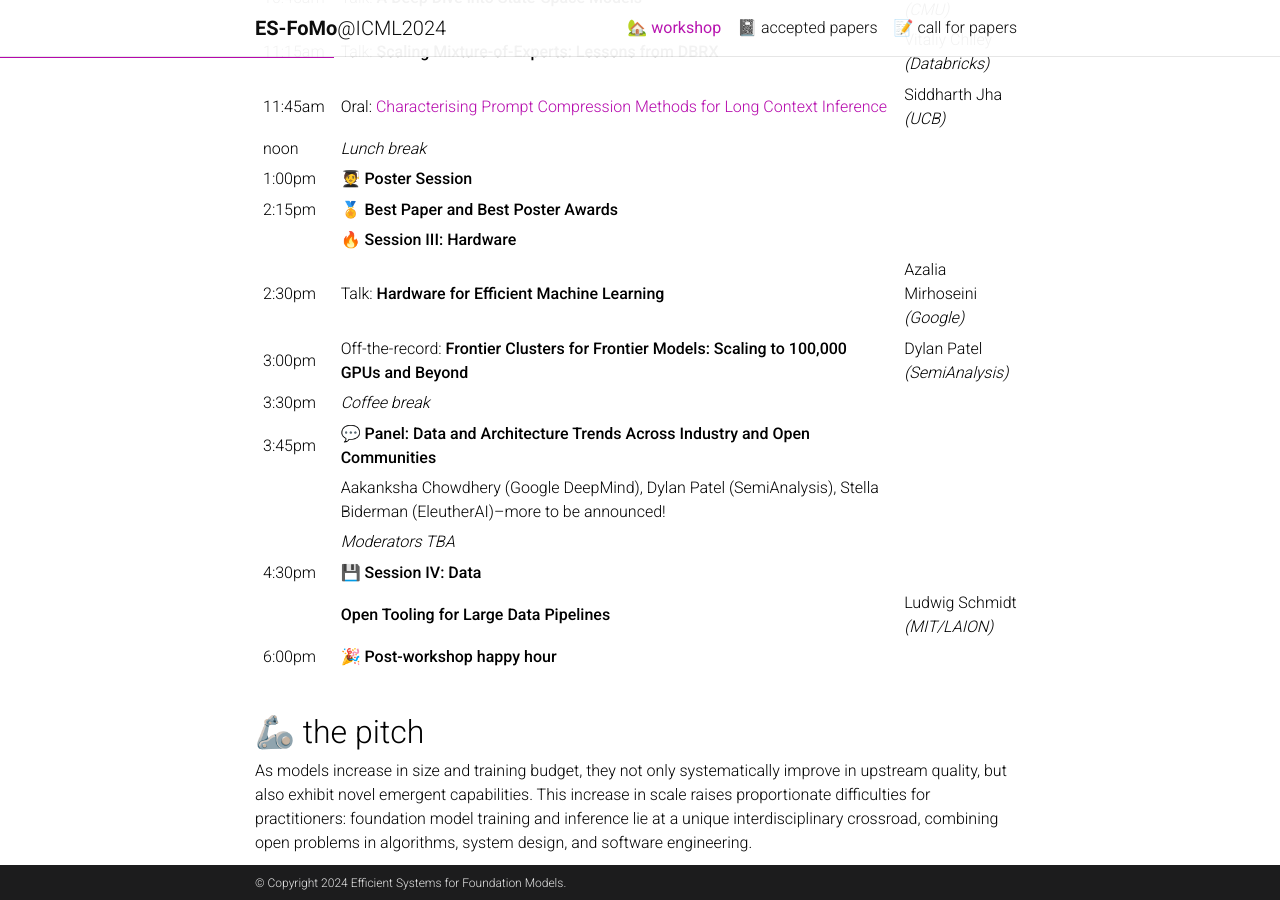
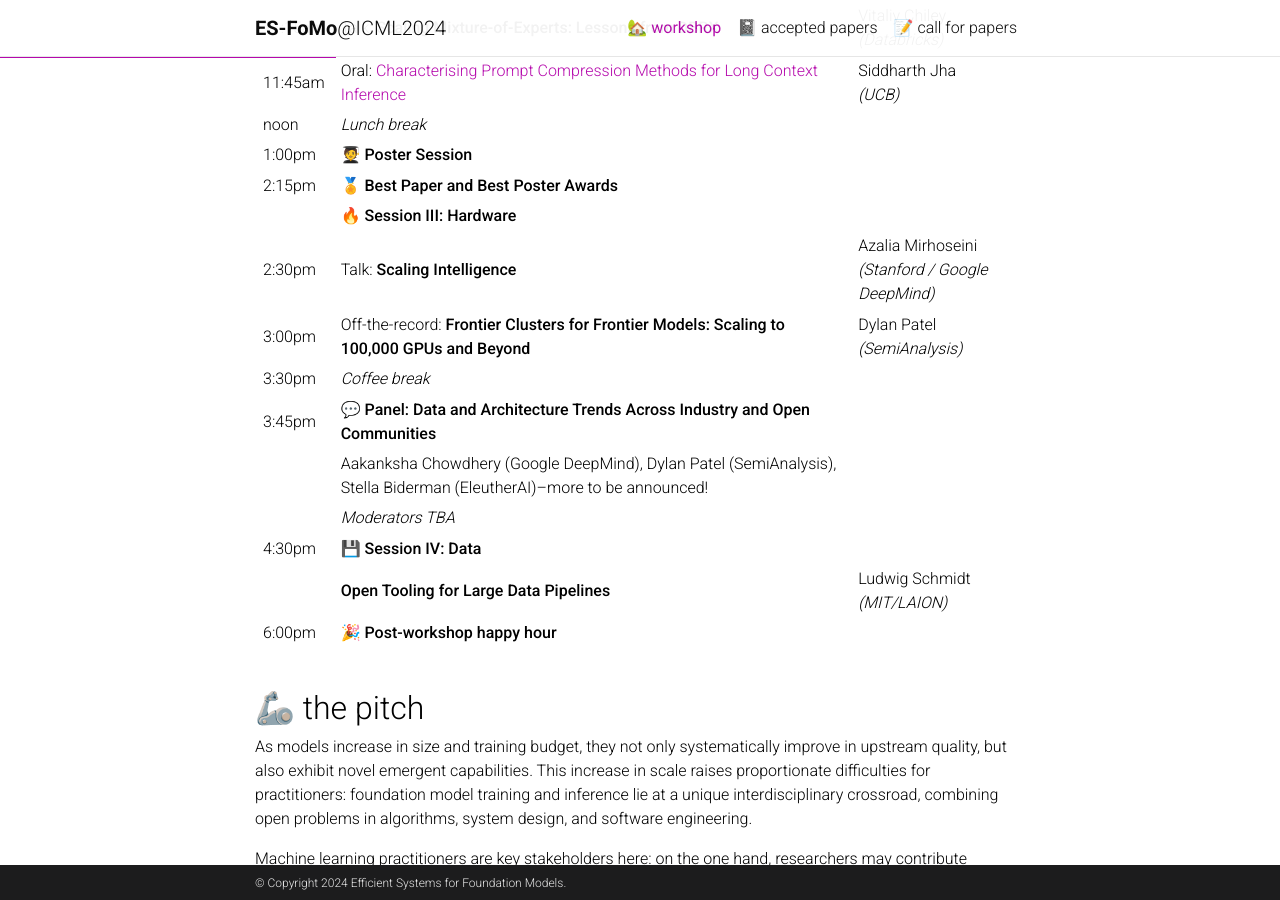
Before and after one commit to slippylolo/es-fomo.github.io, a Jekyll site: the page built from _pages/about.md, in a window 1280 px wide and 900 px high, scrolled down 1237 px. Built offline with Jekyll 4.4.1, drawn with Linux system fonts in a browser that asks for light colours; full-size pictures stand in for the smaller copies a plugin makes; comment, search, counter and statistics services are not loaded; a style sheet for code colours, icons or effects is not loaded.

Commit message:
Update Azalia

```diff
--- a/_pages/about.md
+++ b/_pages/about.md
@@ -44,7 +44,7 @@
 | 1:00pm  | 🧑‍🎓 **Poster Session**                                                                                                 |                                           |
 | 2:15pm  | 🏅 **Best Paper and Best Poster Awards**                                                                                 |                                           |
 |         | **🔥 Session III: Hardware**                                                                                             |                                           |
-| 2:30pm  | Talk: **Hardware for Efficient Machine Learning**                                                                        | Azalia Mirhoseini <br> *(Google)* |
+| 2:30pm  | Talk: **Scaling Intelligence**                                                                        | Azalia Mirhoseini <br> *(Stanford / Google DeepMind)* |
 | 3:00pm  | Off-the-record: **Frontier Clusters for Frontier Models: Scaling to 100,000 GPUs and Beyond**                            | Dylan Patel <br> *(SemiAnalysis)*         |
 | 3:30pm  | *Coffee break*                                                                                                           |                                           |
 | 3:45pm  | 💬 **Panel: Data and Architecture Trends Across Industry and Open Communities**                                          |                                           |
```
